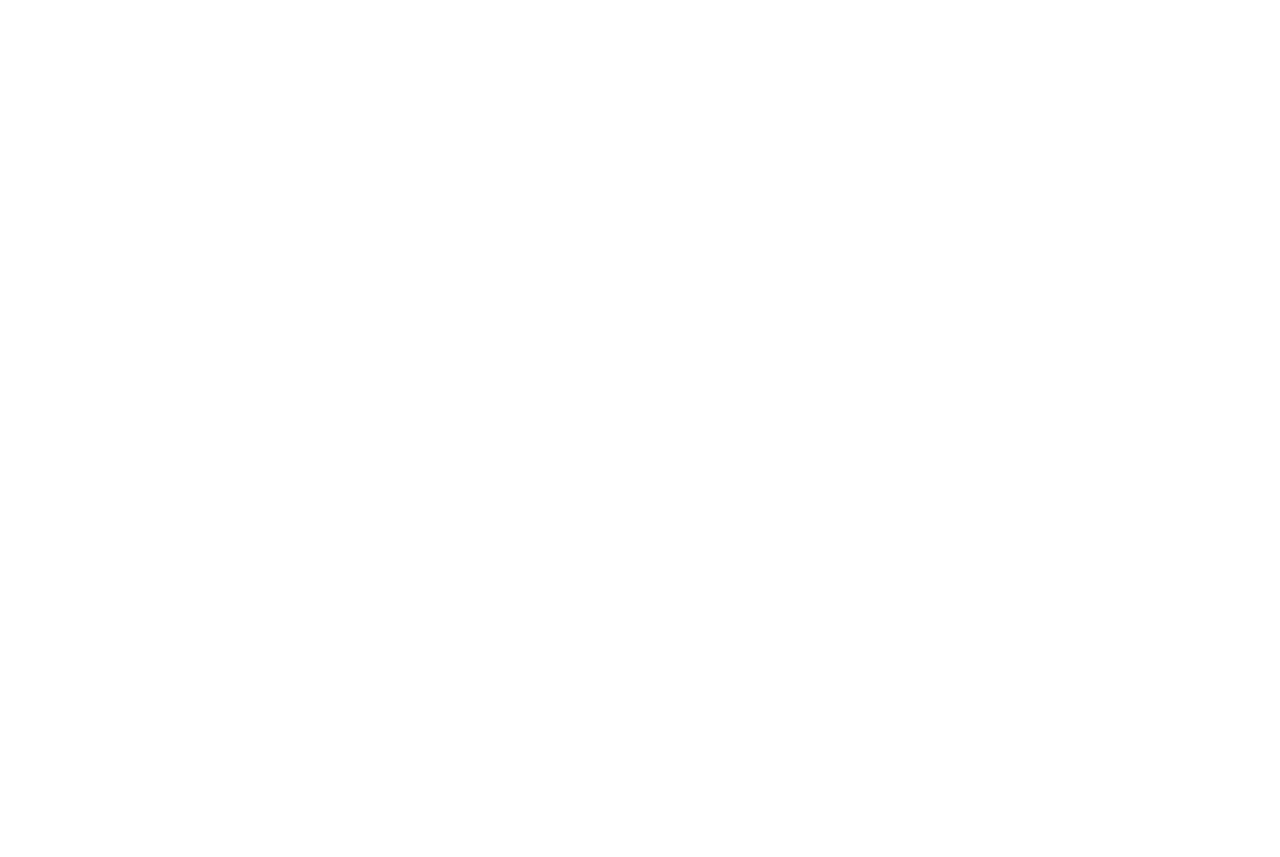
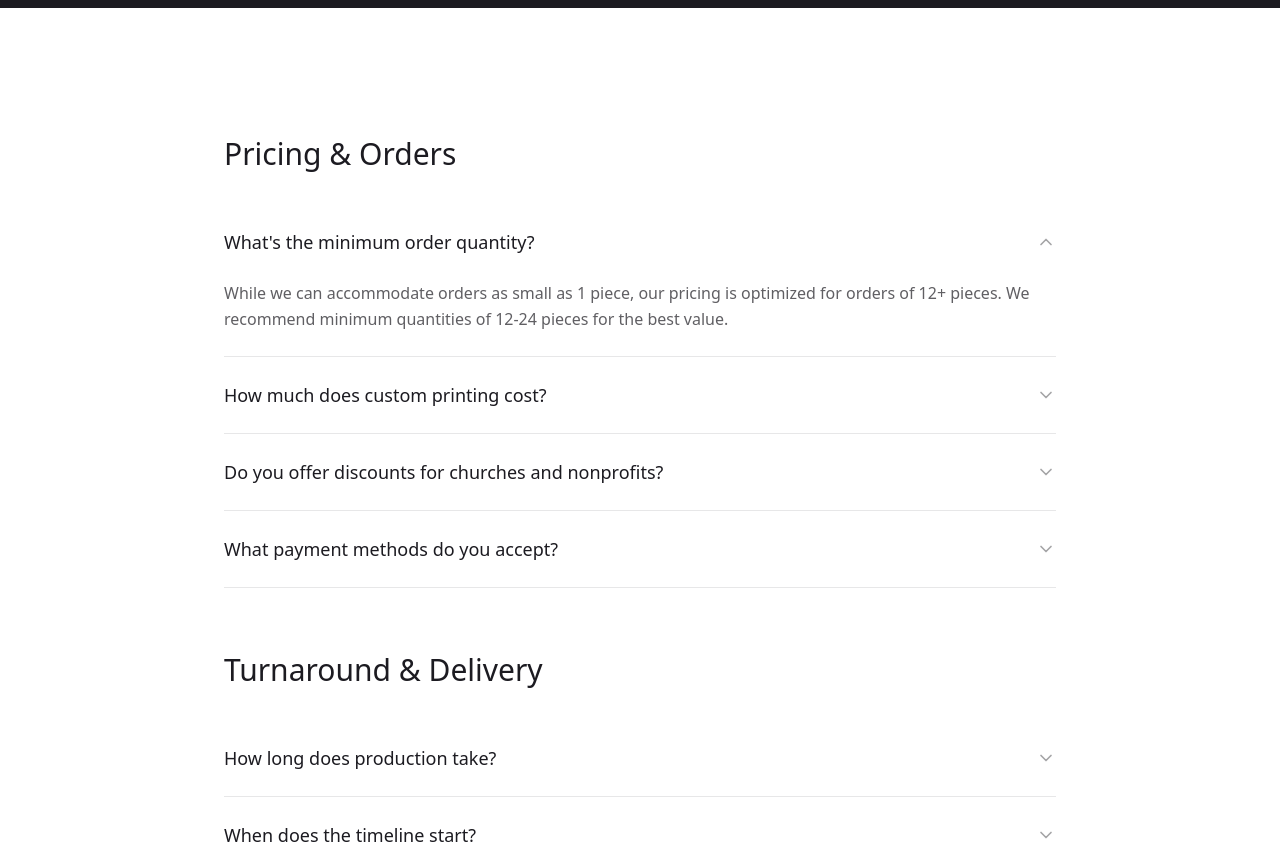
Before and after one commit to joewardperalta/pintora-v2, a Next.js app: page /faq in a window 1280 px wide. Before the commit this address had no page. Shown: the part 440-1297 px from the top of the page. Before the commit the page ends 800 px from the top, so only its background shows below. Built offline with nearby package versions, Linux system fonts and the light colour scheme.

Commit message:
Build the FAQ page with the list of frequently asked questions and their answers.

```diff
--- /dev/null
+++ b/app/faq/page.tsx
@@ -0,0 +1,204 @@
+"use client";
+
+import { useState } from "react";
+import { ChevronDown } from "lucide-react";
+import Link from "next/link";
+
+interface FAQItemProps {
+  question: string;
+  answer: string;
+  isOpen: boolean;
+  onClick: () => void;
+}
+
+function FAQItem({ question, answer, isOpen, onClick }: FAQItemProps) {
+  return (
+    <div className="border-b border-[#1c1b21]/10">
+      <button
+        onClick={onClick}
+        className="w-full py-6 flex justify-between items-center text-left hover:text-[#1c1b21]/70 transition-colors"
+      >
+        <span className="text-lg text-[#1c1b21] pr-8">{question}</span>
+        <ChevronDown
+          className={`w-5 h-5 text-[#1c1b21]/40 flex-shrink-0 transition-transform ${
+            isOpen ? "rotate-180" : ""
+          }`}
+        />
+      </button>
+      {isOpen && (
+        <div className="pb-6">
+          <p className="text-[#1c1b21]/70 leading-relaxed">{answer}</p>
+        </div>
+      )}
+    </div>
+  );
+}
+
+export default function FAQ() {
+  const [openIndex, setOpenIndex] = useState<number | null>(0);
+
+  const faqs = [
+    {
+      category: "Pricing & Orders",
+      questions: [
+        {
+          q: "What's the minimum order quantity?",
+          a: "While we can accommodate orders as small as 1 piece, our pricing is optimized for orders of 12+ pieces. We recommend minimum quantities of 12-24 pieces for the best value.",
+        },
+        {
+          q: "How much does custom printing cost?",
+          a: "Pricing depends on quantity, apparel type, and print complexity. Generally, expect $18-22 per piece for small orders (12-24), $15-18 for medium orders (25-99), and custom pricing for bulk orders (100+). Contact us for a detailed quote.",
+        },
+        {
+          q: "Do you offer discounts for churches and nonprofits?",
+          a: "Yes! We offer special pricing for churches, ministries, and nonprofit organizations. Our bulk order pricing already provides significant savings, and we can work with you on payment terms for larger orders.",
+        },
+        {
+          q: "What payment methods do you accept?",
+          a: "We accept credit cards, debit cards, e-transfers, and for bulk orders, we can arrange invoicing with flexible payment terms. A 50% deposit is typically required to begin production.",
+        },
+      ],
+    },
+    {
+      category: "Turnaround & Delivery",
+      questions: [
+        {
+          q: "How long does production take?",
+          a: "Standard turnaround is 7-10 business days after design approval and deposit. We also offer priority (5-7 days) and rush (3-5 days) production for an additional fee.",
+        },
+        {
+          q: "When does the timeline start?",
+          a: "The production timeline begins once you've approved the final design mockup and the deposit has been received. Design consultation and mockup creation typically takes 1-3 days.",
+        },
+        {
+          q: "Do you ship across Canada?",
+          a: "Yes, we ship throughout Canada. We're based in Toronto and also offer local pickup to save on shipping costs. Shipping typically takes 1-3 business days within Canada.",
+        },
+        {
+          q: "Can you accommodate rush orders?",
+          a: "Absolutely. Rush production (3-5 days) is available for an additional $50. Contact us to confirm availability for your specific timeline.",
+        },
+      ],
+    },
+    {
+      category: "Design & Printing",
+      questions: [
+        {
+          q: "What if I don't have a design?",
+          a: "No problem! Our design assistance service includes initial consultation, up to 3 design concepts, and 2 rounds of revisions. We'll work with you to create something that represents your vision perfectly.",
+        },
+        {
+          q: "What file format do you need for my design?",
+          a: "We prefer vector files (AI, EPS, PDF) for the best quality, but we can also work with high-resolution PNG or JPG files (300 DPI minimum). If you're unsure, send us what you have and we'll let you know if it's print-ready.",
+        },
+        {
+          q: "What printing method do you use?",
+          a: "We use DTF (Direct-to-Film) printing, which produces vibrant colors, handles gradients beautifully, and creates a soft, flexible print that moves with the fabric. It's far superior to traditional screen printing for detailed designs.",
+        },
+        {
+          q: "Can you print on both sides?",
+          a: "Yes! We can print on front, back, sleeves, and pockets. Each additional print location has its own pricing, which we'll include in your custom quote.",
+        },
+      ],
+    },
+    {
+      category: "Materials & Quality",
+      questions: [
+        {
+          q: "What brands of apparel do you use?",
+          a: "We primarily use Gildan, Bella+Canvas, and similar quality brands. We can also source specific brands upon request. All apparel is pre-shrunk and ready to wear.",
+        },
+        {
+          q: "How durable are the prints?",
+          a: "Our DTF prints are extremely durable when cared for properly. They can withstand hundreds of washes without fading, cracking, or peeling. We provide care instructions with every order.",
+        },
+        {
+          q: "What colors and sizes are available?",
+          a: "We offer a wide range of apparel colors and sizes from XS to 5XL. Specific availability depends on the garment style. We'll provide a full color and size chart during the quote process.",
+        },
+        {
+          q: "Can I see a sample before ordering in bulk?",
+          a: "Yes! We can produce a sample print for your approval before proceeding with the full order. Sample fees are typically credited toward your final order total.",
+        },
+      ],
+    },
+  ];
+
+  return (
+    <div className="pt-20">
+      <section className="bg-[#1c1b21] text-white py-24 md:py-32">
+        <div className="max-w-7xl mx-auto px-4 sm:px-6 lg:px-8">
+          <div className="max-w-3xl">
+            <h1 className="text-5xl md:text-6xl tracking-tight mb-6">
+              Frequently Asked Questions
+            </h1>
+            <p className="text-xl text-white/70">
+              Everything you need to know about custom apparel printing with
+              Pintora
+            </p>
+          </div>
+        </div>
+      </section>
+
+      <section className="py-24 md:py-32 bg-white">
+        <div className="max-w-4xl mx-auto px-4 sm:px-6 lg:px-8">
+          {faqs.map((category, categoryIndex) => (
+            <div key={categoryIndex} className="mb-16 last:mb-0">
+              <h2 className="text-3xl text-[#1c1b21] mb-8">
+                {category.category}
+              </h2>
+              <div>
+                {category.questions.map((faq, questionIndex) => {
+                  const globalIndex =
+                    faqs
+                      .slice(0, categoryIndex)
+                      .reduce((acc, cat) => acc + cat.questions.length, 0) +
+                    questionIndex;
+                  return (
+                    <FAQItem
+                      key={globalIndex}
+                      question={faq.q}
+                      answer={faq.a}
+                      isOpen={openIndex === globalIndex}
+                      onClick={() =>
+                        setOpenIndex(
+                          openIndex === globalIndex ? null : globalIndex,
+                        )
+                      }
+                    />
+                  );
+                })}
+              </div>
+            </div>
+          ))}
+        </div>
+      </section>
+
+      <section className="py-24 md:py-32 bg-[#fafaf9]">
+        <div className="max-w-4xl mx-auto px-4 sm:px-6 lg:px-8 text-center">
+          <h2 className="text-4xl md:text-5xl text-[#1c1b21] mb-6">
+            Still have questions?
+          </h2>
+          <p className="text-xl text-[#1c1b21]/60 mb-12">
+            We&apos;re here to help. Get in touch and we&apos;ll answer any
+            questions you have.
+          </p>
+          <div className="flex flex-col sm:flex-row gap-4 justify-center">
+            <Link
+              href="/contact"
+              className="px-8 py-4 bg-[#1c1b21] text-white text-center hover:bg-[#1c1b21]/90 transition-colors"
+            >
+              Contact Us
+            </Link>
+            <Link
+              href="/book-call"
+              className="px-8 py-4 border border-[#1c1b21]/20 text-[#1c1b21] text-center hover:bg-[#1c1b21]/5 transition-colors"
+            >
+              Book a Call
+            </Link>
+          </div>
+        </div>
+      </section>
+    </div>
+  );
+}
--- a/app/globals.css
+++ b/app/globals.css
@@ -1,4 +1,6 @@
-@custom-variant dark (&:is(.dark *));
+@import "tailwindcss";
+
+@custom-variant dark (&: is(.dark *));
 
 :root {
   --font-size: 16px;
```
Also changed, not shown: 1 other file (tests, documents, lock files or other folders).
